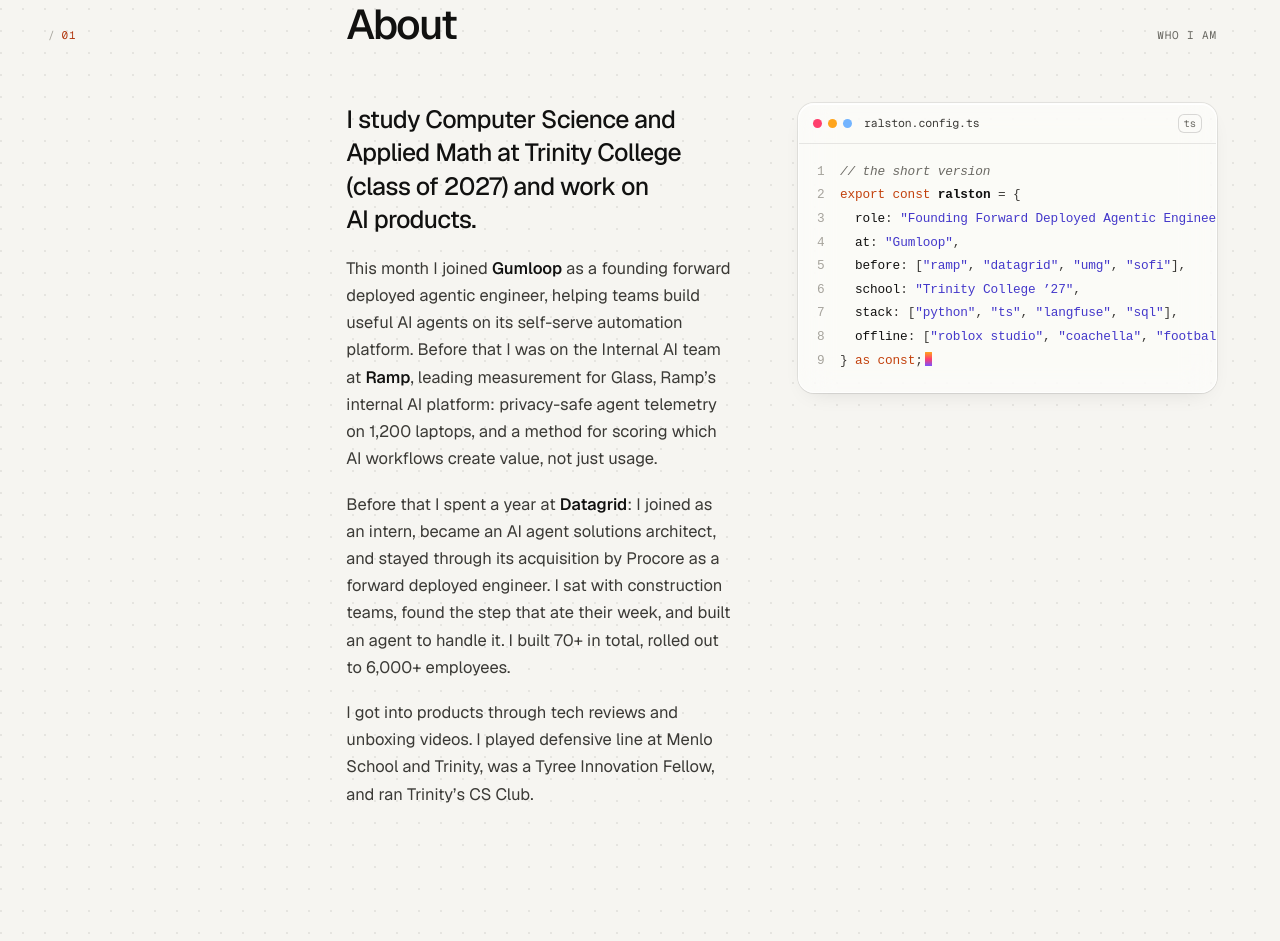
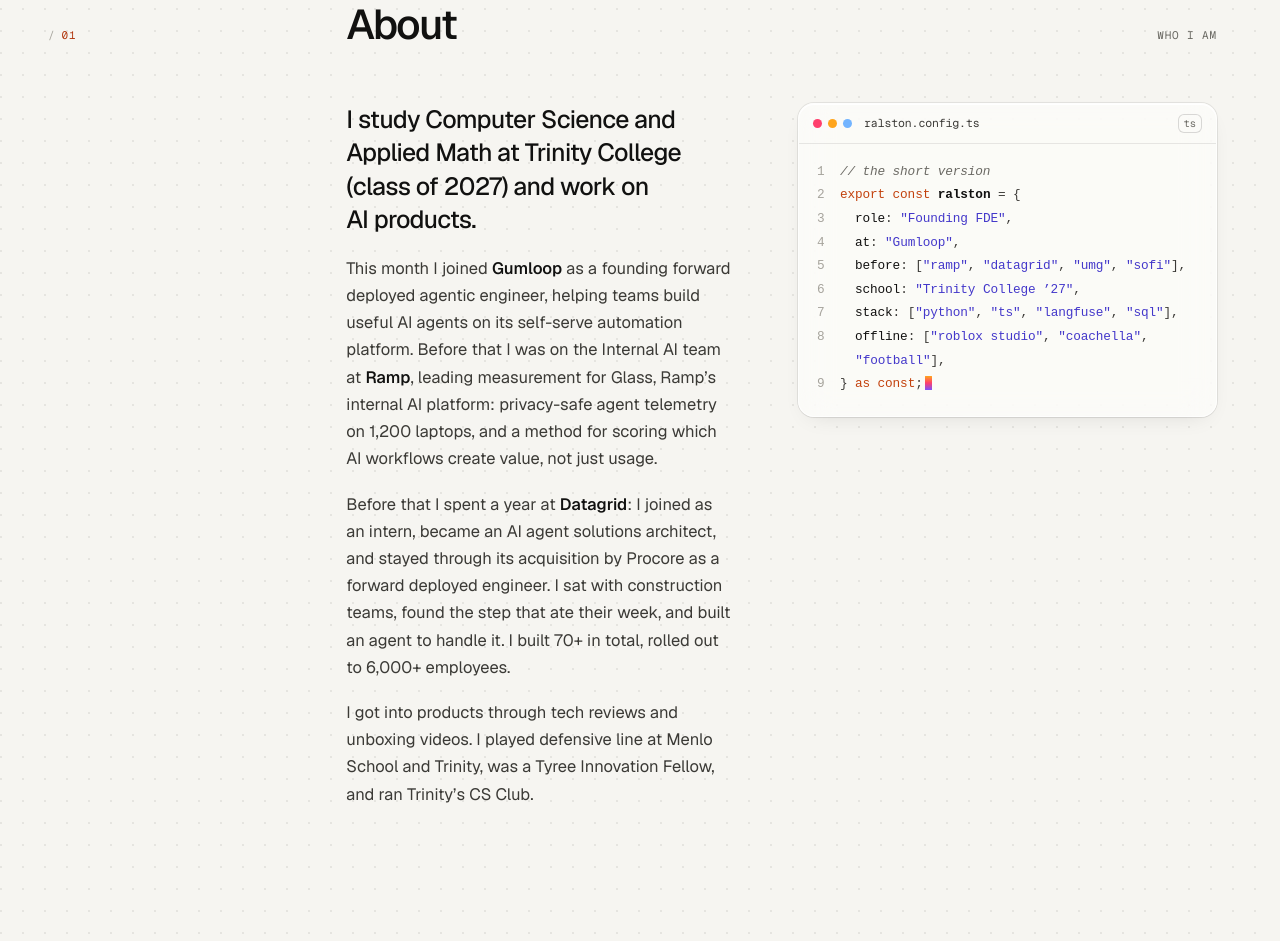
Before and after one commit to ralstonraphael/personal-website, a plain HTML site: page index.html in a window 1280 px wide. Shown: the part 1114-2055 px from the top of the page. Drawn offline with Linux system fonts and the light colour scheme; no server answers.

Commit message:
Wrap config card code and shorten displayed role

```diff
--- a/assets/css/site.css
+++ b/assets/css/site.css
@@ -762,10 +762,10 @@
 .code-file { flex: 1; color: var(--ink-2); }
 .code-lang { padding: 1px 6px; border-radius: 6px; box-shadow: inset 0 0 0 1px var(--hairline-2); font-size: 10.5px; }
 .code {
-  margin: 0; padding: 16px 0 20px; overflow-x: auto; font-size: 12.75px; line-height: 1.85; color: var(--ink-2);
+  margin: 0; padding: 16px 0 20px; overflow-x: hidden; font-size: 12.75px; line-height: 1.85; color: var(--ink-2);
   counter-reset: ln; tab-size: 2; border-radius: 0;
 }
-.code .l { display: block; padding: 0 18px 0 0; counter-increment: ln; white-space: pre; }
+.code .l { display: block; padding: 0 18px 0 4.4em; text-indent: -4.4em; counter-increment: ln; white-space: pre-wrap; overflow-wrap: anywhere; }
 .code .l::before { content: counter(ln); display: inline-block; width: 3.2em; padding-right: 1.2em; text-align: right; color: var(--faint); user-select: none; }
 .code .c { color: var(--muted); font-style: italic; }
 .code .k { color: #c2410c; }
--- a/index.html
+++ b/index.html
@@ -233,7 +233,7 @@
             <figcaption class="code-file mono" id="code-cap">ralston.config.ts</figcaption>
             <span class="code-lang mono" aria-hidden="true">ts</span>
           </div>
-<pre class="code mono" tabindex="0" role="region" aria-labelledby="code-cap"><code><span class="l"><span class="c">// the short version</span></span><span class="l"><span class="k">export const</span> <span class="v">ralston</span> = {</span><span class="l">  <span class="p">role</span>: <span class="s">"Founding Forward Deployed Agentic Engineer"</span>,</span><span class="l">  <span class="p">at</span>: <span class="s">"Gumloop"</span>,</span><span class="l">  <span class="p">before</span>: [<span class="s">"ramp"</span>, <span class="s">"datagrid"</span>, <span class="s">"umg"</span>, <span class="s">"sofi"</span>],</span><span class="l">  <span class="p">school</span>: <span class="s">"Trinity College ’27"</span>,</span><span class="l">  <span class="p">stack</span>: [<span class="s">"python"</span>, <span class="s">"ts"</span>, <span class="s">"langfuse"</span>, <span class="s">"sql"</span>],</span><span class="l">  <span class="p">offline</span>: [<span class="s">"roblox studio"</span>, <span class="s">"coachella"</span>, <span class="s">"football"</span>],</span><span class="l">} <span class="k">as const</span>;<span class="caret" aria-hidden="true"></span></span></code></pre>
+<pre class="code mono" tabindex="0" role="region" aria-labelledby="code-cap"><code><span class="l"><span class="c">// the short version</span></span><span class="l"><span class="k">export const</span> <span class="v">ralston</span> = {</span><span class="l">  <span class="p">role</span>: <span class="s">"Founding FDE"</span>,</span><span class="l">  <span class="p">at</span>: <span class="s">"Gumloop"</span>,</span><span class="l">  <span class="p">before</span>: [<span class="s">"ramp"</span>, <span class="s">"datagrid"</span>, <span class="s">"umg"</span>, <span class="s">"sofi"</span>],</span><span class="l">  <span class="p">school</span>: <span class="s">"Trinity College ’27"</span>,</span><span class="l">  <span class="p">stack</span>: [<span class="s">"python"</span>, <span class="s">"ts"</span>, <span class="s">"langfuse"</span>, <span class="s">"sql"</span>],</span><span class="l">  <span class="p">offline</span>: [<span class="s">"roblox studio"</span>, <span class="s">"coachella"</span>, <span class="s">"football"</span>],</span><span class="l">} <span class="k">as const</span>;<span class="caret" aria-hidden="true"></span></span></code></pre>
         </figure>
       </div>
     </section>
```
